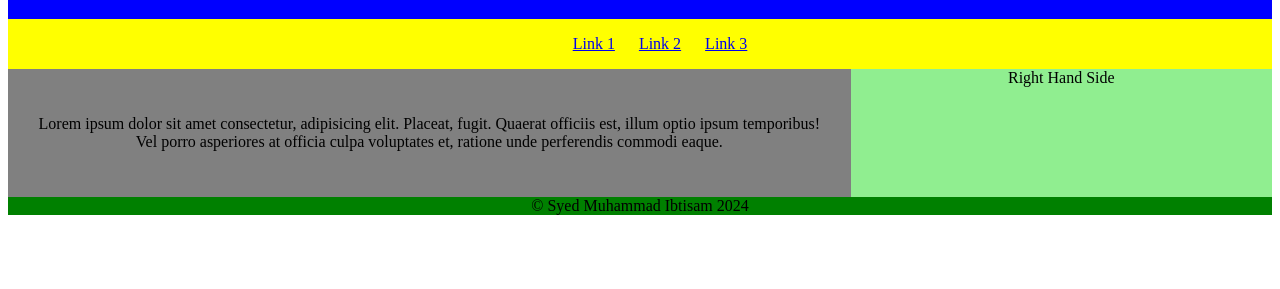
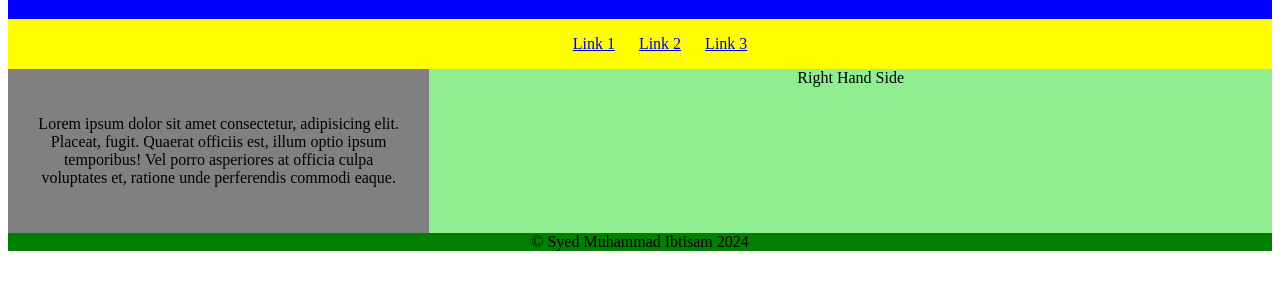
Before and after one commit to syedibtisam/Internet-Prog-Practice, a plain HTML site: page Week3/Exercises/Exercise-3/index.html in a window 1280 px wide. Shown: the part 69-358 px from the top of the page. Drawn offline with Linux system fonts and the light colour scheme.

Commit message:
Week 3: Exercise 3 completed using grid

```diff
--- a/Week3/Exercises/Exercise-3/style.css
+++ b/Week3/Exercises/Exercise-3/style.css
@@ -38,7 +38,10 @@ main{
     grid-column: 1 / 4;
 }
 .main{
-    grid-column: 1 / 3;
+    grid-column: 1 / 2;
+}
+.aside {
+    grid-column: 2 / 4;
 }
 .footer{
     grid-column: 1 /4;
```
